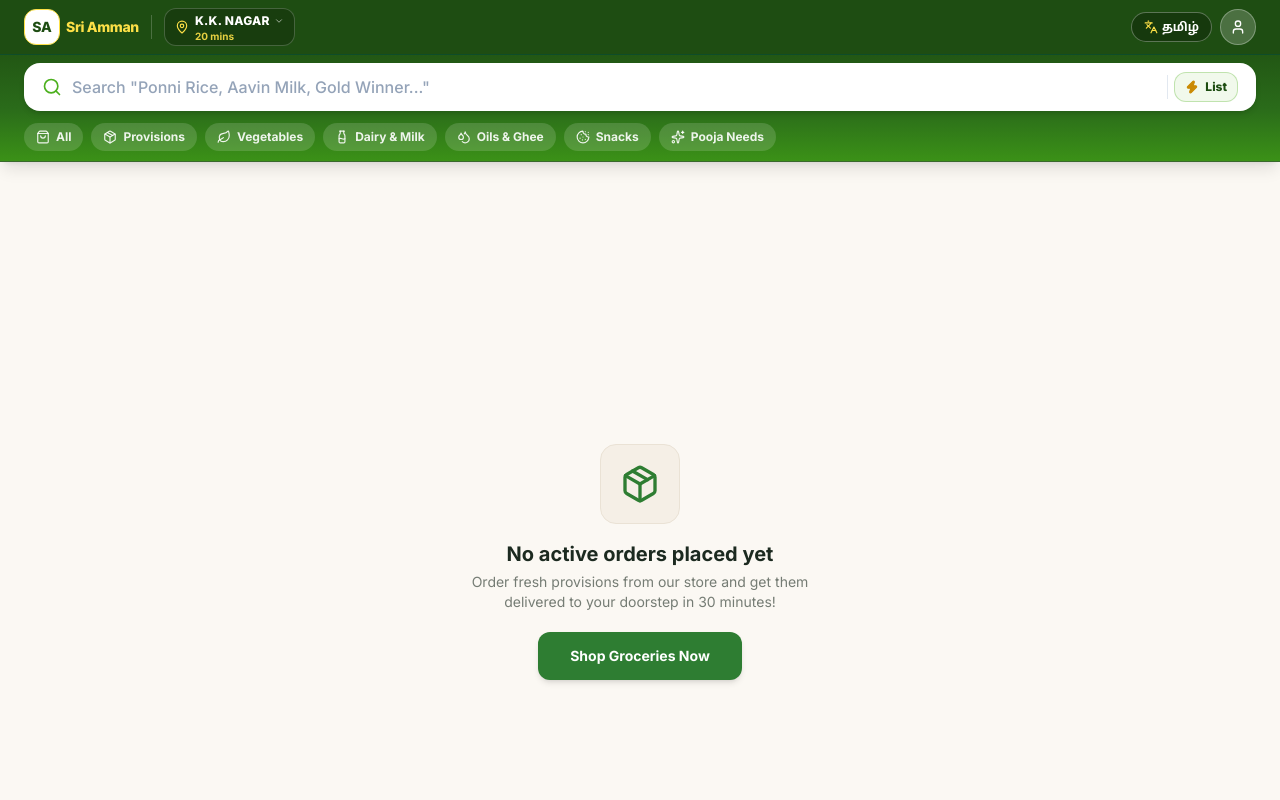
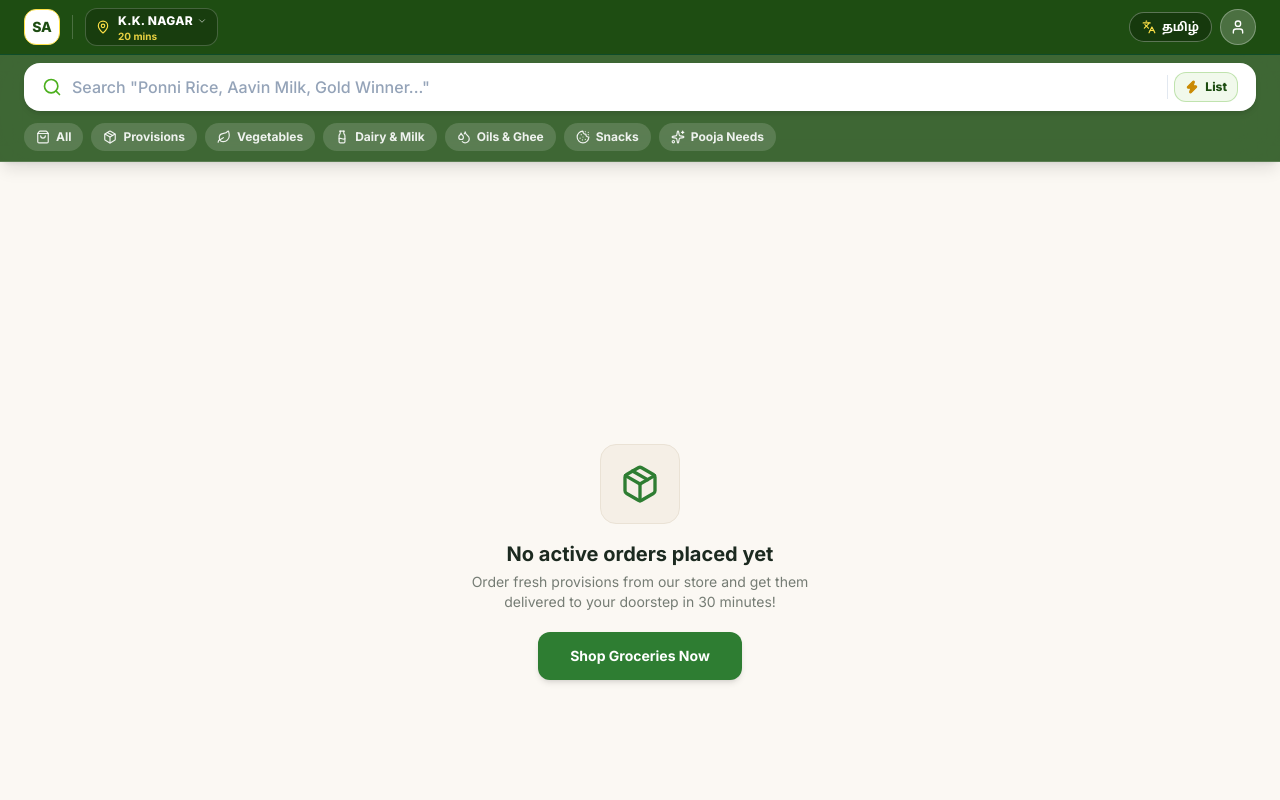
Before and after one commit to vishagan12/grocery, a Next.js app: page /orders in a window 1280 px wide. Shown: the top 800 px of the page. Built offline with nearby package versions, Linux system fonts and the light colour scheme.

Commit message:
Optimize top menu bar: keep clean SA logo badge only, add frosted-glass blur behind sticky search bar, and optimize Tamil typography spacing

```diff
--- a/src/app/globals.css
+++ b/src/app/globals.css
@@ -50,8 +50,21 @@ html[lang="ta"] body,
 html[data-lang="ta"] body,
 [data-lang="ta"] {
   font-family: 'Noto Sans Tamil', 'Inter', system-ui, -apple-system, sans-serif;
-  letter-spacing: 0.015em;
-  line-height: 1.5;
+  letter-spacing: 0.01em;
+  line-height: 1.55;
+  word-break: break-word;
+  overflow-wrap: break-word;
+}
+
+/* Ensure Tamil headers and labels utilize space optimally without premature clipping */
+html[lang="ta"] h1, html[lang="ta"] h2, html[lang="ta"] h3, html[lang="ta"] h4,
+[data-lang="ta"] h1, [data-lang="ta"] h2, [data-lang="ta"] h3, [data-lang="ta"] h4 {
+  line-height: 1.35;
+  letter-spacing: normal;
+}
+
+html[lang="ta"] button, [data-lang="ta"] button {
+  line-height: 1.3;
 }
 
 /* Scrollbar */
--- a/src/components/Header.tsx
+++ b/src/components/Header.tsx
@@ -64,13 +64,13 @@ export default function Header() {
 
   return (
     <>
-      {/* Top Bar: Brand Logo, Location, Language Toggle & Profile (Scrolls away naturally) */}
+      {/* Top Bar: Brand SA Icon, Location, Language Toggle & Profile (Scrolls away naturally) */}
       <div className="bg-[#1E4D12] text-white relative z-20 border-b border-emerald-900/60">
         <div className="max-w-7xl mx-auto px-3 sm:px-6 py-2">
-          <div className="flex items-center justify-between gap-2">
-            {/* Left: Brand Logo + Clean Madurai Delivery Location */}
+          <div className="flex items-center justify-between gap-2.5">
+            {/* Left: SA Logo Badge + Clean Aligned Location Pill */}
             <div className="flex items-center gap-2 sm:gap-3 min-w-0">
-              {/* Home Logo Button */}
+              {/* Home SA Logo Button - Clean icon badge only */}
               <button
                 type="button"
                 onClick={() => {
@@ -78,37 +78,27 @@ export default function Header() {
                   dispatch({ type: 'SET_CATEGORY', category: 'all' });
                   window.scrollTo({ top: 0, behavior: 'smooth' });
                 }}
-                className="flex items-center gap-1.5 text-left group shrink-0 focus:outline-none"
+                className="w-8 h-8 sm:w-9 sm:h-9 rounded-xl bg-white text-[#1E4D12] flex items-center justify-center font-black text-xs sm:text-sm shadow-xs border border-yellow-300 hover:scale-105 active:scale-95 transition-all shrink-0 focus:outline-none"
                 title={lang === 'ta' ? 'முகப்பு பக்கம் செல்ல' : 'Go to Homepage'}
                 aria-label="Sri Amman Supermarket Home"
               >
-                <div className="w-8 h-8 sm:w-9 sm:h-9 rounded-xl bg-white text-[#1E4D12] flex items-center justify-center font-black text-xs sm:text-sm shadow-xs border border-yellow-300 group-hover:scale-105 active:scale-95 transition-all">
-                  <span>SA</span>
-                </div>
-                <div className="flex flex-col leading-tight">
-                  <span className="font-black text-xs sm:text-sm text-yellow-300 tracking-tight whitespace-nowrap">
-                    {lang === 'ta' ? 'ஸ்ரீ அம்மன்' : 'Sri Amman'}
-                  </span>
-                  <span className="text-[9px] sm:text-[10px] text-emerald-100 font-semibold uppercase tracking-wider opacity-85 hidden xs:block">
-                    Supermarket
-                  </span>
-                </div>
+                <span>SA</span>
               </button>
 
-              {/* Subtle divider */}
+              {/* Subtle vertical divider */}
               <div className="h-6 w-px bg-white/20 shrink-0" />
 
               {/* Clean, perfectly aligned location pill with MapPin */}
               <button
                 type="button"
                 onClick={() => dispatch({ type: 'SET_LOCATION_MODAL', open: true })}
-                className="flex items-center gap-1.5 bg-black/20 hover:bg-black/30 border border-white/20 px-2 sm:px-2.5 py-1 rounded-xl text-left group min-w-0 transition-all active:scale-95"
+                className="flex items-center gap-2 bg-black/20 hover:bg-black/30 border border-white/20 px-2.5 py-1 rounded-xl text-left group min-w-0 transition-all active:scale-95"
                 title="Change delivery location"
               >
                 <MapPin className="w-3.5 h-3.5 text-yellow-300 shrink-0" />
                 <div className="flex flex-col leading-none min-w-0">
                   <div className="flex items-center gap-1">
-                    <span className="font-extrabold text-white text-[11px] sm:text-xs uppercase tracking-wide truncate max-w-[85px] xs:max-w-[120px] sm:max-w-[160px]">
+                    <span className="font-extrabold text-white text-[11px] sm:text-xs uppercase tracking-wide truncate max-w-[110px] xs:max-w-[150px] sm:max-w-[200px]">
                       {state.location.area || 'Madurai'}
                     </span>
                     <ChevronDown className="w-2.5 h-2.5 text-white/70 group-hover:translate-y-0.5 transition-transform shrink-0" />
@@ -121,12 +111,12 @@ export default function Header() {
             </div>
 
             {/* Right: Language Toggle & Profile Button */}
-            <div className="flex items-center gap-1.5 sm:gap-2 shrink-0">
+            <div className="flex items-center gap-2 shrink-0">
               {/* Language Pill Switcher */}
               <button
                 type="button"
                 onClick={() => dispatch({ type: 'SET_LANG', lang: lang === 'en' ? 'ta' : 'en' })}
-                className="flex items-center gap-1 bg-black/25 hover:bg-black/35 px-2.5 py-1 sm:px-3 sm:py-1.5 rounded-full border border-white/30 text-[11px] sm:text-xs font-black text-white shadow-2xs transition-all active:scale-95"
+                className="flex items-center gap-1.5 bg-black/25 hover:bg-black/35 px-2.5 py-1 sm:px-3 sm:py-1.5 rounded-full border border-white/30 text-[11px] sm:text-xs font-black text-white shadow-2xs transition-all active:scale-95"
                 aria-label="Toggle Language"
               >
                 <Languages className="w-3 h-3 sm:w-3.5 sm:h-3.5 text-yellow-300 shrink-0" />
@@ -148,8 +138,8 @@ export default function Header() {
         </div>
       </div>
 
-      {/* STICKY SEARCH & CATEGORIES HEADER: Stays glued at top-0 of viewport at all times */}
-      <header className="sticky top-0 z-50 bg-gradient-to-b from-[#225714] via-[#2A6B1A] to-[#3B9117] text-white shadow-lg border-b border-white/10 backdrop-blur-md">
+      {/* STICKY SEARCH & CATEGORIES HEADER: Translucent frosted-glass backdrop blur over scrolling content */}
+      <header className="sticky top-0 z-50 bg-[#1E4D12]/85 backdrop-blur-xl text-white shadow-lg border-b border-white/15 transition-all">
         <div className="max-w-7xl mx-auto px-3.5 sm:px-6 pt-2 pb-1.5">
           {/* Row 2: Floating Pill Search Bar */}
           <div ref={searchRef} className="relative z-30 mb-2">
```
